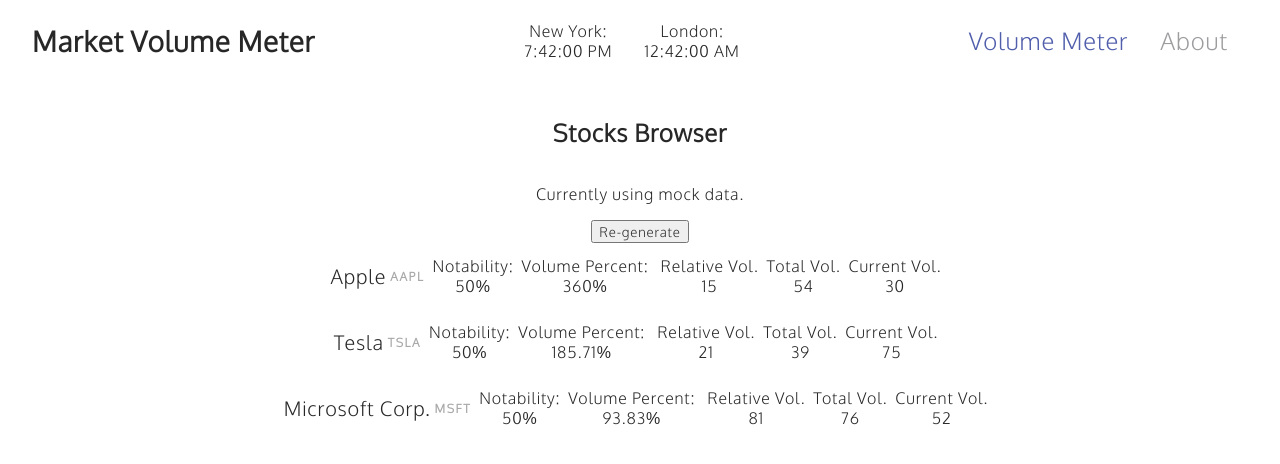
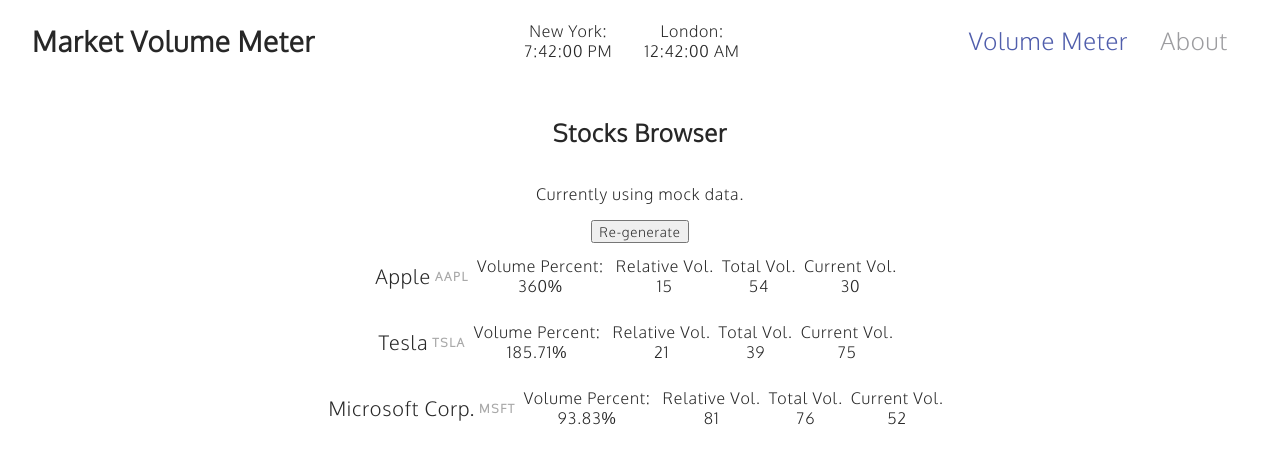
Before and after one commit to aclarke211/market-volume-meter, a Vue app: page / in a window 1280 px wide. Shown: the top 464 px of the page. Built offline with nearby package versions, Linux system fonts and the light colour scheme.

Commit message:
chore: :recycle: set props to default and remove extra code.

```diff
--- a/src/components/StockItem.vue
+++ b/src/components/StockItem.vue
@@ -6,11 +6,6 @@
     </div>
 
     <div class="percentages__container">
-      <div class="notability percentage">
-        <label class="notability__label">Notability: </label>
-        <div class="notability__value">{{ notability }}%</div>
-      </div>
-
       <div class="volume-percent percentage">
         <label class="volume-percent__label">Volume Percent: </label>
         <div class="volume-percent__value">{{ percentValue }}%</div>
@@ -50,20 +45,15 @@
     volume: {
       type: Object,
       default: () => ({
-        relative: 14.4,
-        total: 40.25,
-        current: 20.11,
+        relative: 0,
+        total: 0,
+        current: 0,
       }),
     },
 
     percentValue: {
       type: Number,
-      default: 20,
-    },
-
-    notability: {
-      type: Number,
-      default: 50,
+      default: 0,
     },
   },
 
```
